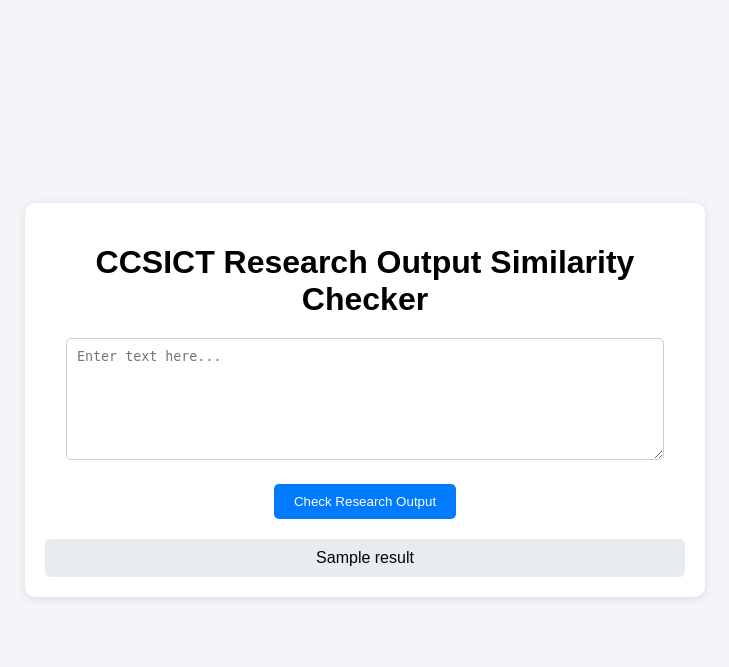
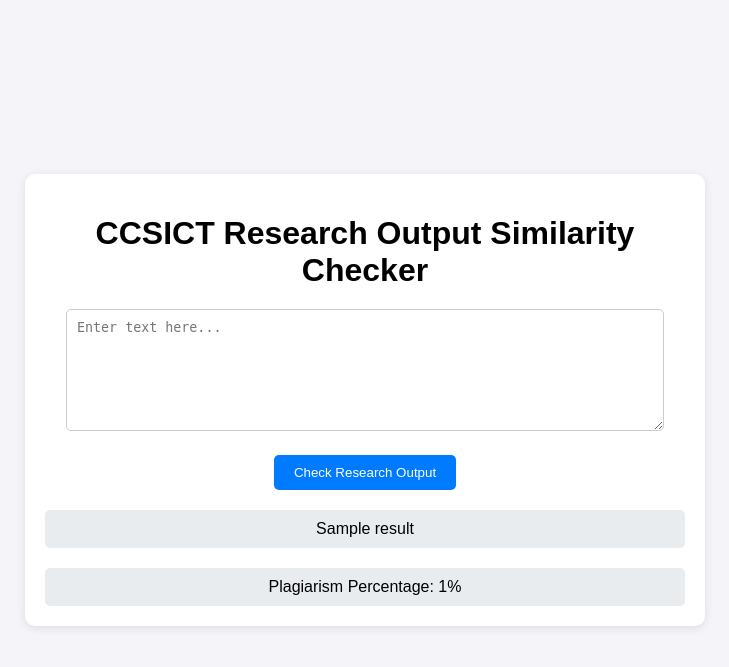
Before and after one commit to delosreyesjohnpaul/Thesis-Similarity-Checker-SVM-V2, a Flask app: template templates/index.html in a window 1280 px wide. Shown: the top 667 px of the page, without its empty margins (275-1004 px from the left). Run offline with Flask 3, Linux system fonts and the light colour scheme; the template is opened without the code that fills it: most values are stand-ins (such as "Sample title", 1, 10 or a date in 2020); parts of the project's set-up code (start-up, migrations or seed data) failed here and were passed over.

Commit message:
Add cosine similarity to check the percentage of the plagiarized text

```diff
--- a/app.py
+++ b/app.py
@@ -1,15 +1,37 @@
 from flask import Flask, render_template, request
 import pickle
+from sklearn.metrics.pairwise import cosine_similarity
+import numpy as np
 
 app = Flask(__name__)
 
 model = pickle.load(open('model.pkl', 'rb'))
 tfidf_vectorizer = pickle.load(open('tfidf_vectorizer.pkl', 'rb'))
 
+# Load the dataset that the model was trained on for similarity calculation
+# Assuming you have a dataset stored in 'dataset.csv' that has a column with plagiarized texts
+import pandas as pd
+data = pd.read_csv('dataset.csv')
+preprocessed_texts = tfidf_vectorizer.transform(data['plagiarized_text'])
+
 def detect(input_text):
     vectorized_text = tfidf_vectorizer.transform([input_text])
+    # Prediction (Plagiarized or not)
     result = model.predict(vectorized_text)
-    return "Plagiarism Detected" if result[0] == 1 else "No Plagiarism Detected"
+
+    # If plagiarized is detected
+    if result[0] == 1:
+        # Cosine similarity to find the closest match
+        cosine_similarities = cosine_similarity(vectorized_text, preprocessed_texts)
+        max_similarity = np.max(cosine_similarities)  # Get the highest similarity score
+        plagiarism_percentage = max_similarity * 100  # Convert to percentage
+        detection_result = "Plagiarism Detected"
+    else:
+        plagiarism_percentage = 0  # No plagiarism
+        detection_result = "No Plagiarism Detected"
+
+    return detection_result, plagiarism_percentage
+
 
 @app.route('/')
 def home():
@@ -18,8 +40,8 @@
 @app.route('/detect', methods=['POST'])
 def detect_plagiarism():
     input_text = request.form['text']
-    detection_result = detect(input_text)
-    return render_template('index.html', result=detection_result)
+    detection_result, plagiarism_percentage = detect(input_text)
+    return render_template('index.html', result=detection_result, percentage=plagiarism_percentage)
 
 if __name__ == "__main__":
     app.run(debug=True)
--- a/templates/index.html
+++ b/templates/index.html
@@ -51,13 +51,12 @@
         background-color: #0056b3;
     }
 
-.result {
+    .result, .percentage {
         margin-top: 20px;
         padding: 10px;
         border-radius: 5px;
         background-color: #e9ecef;
     }
-
 </style>
 <body>
     <div class="container">
@@ -68,6 +67,7 @@
         </form>
         {% if result %}
             <div class="result">{{ result }}</div>
+            <div class="percentage">Plagiarism Percentage: {{ percentage }}%</div>
         {% endif %}
     </div>
 </body>
```
Lines whose indentation alone changed are shown as unchanged.
